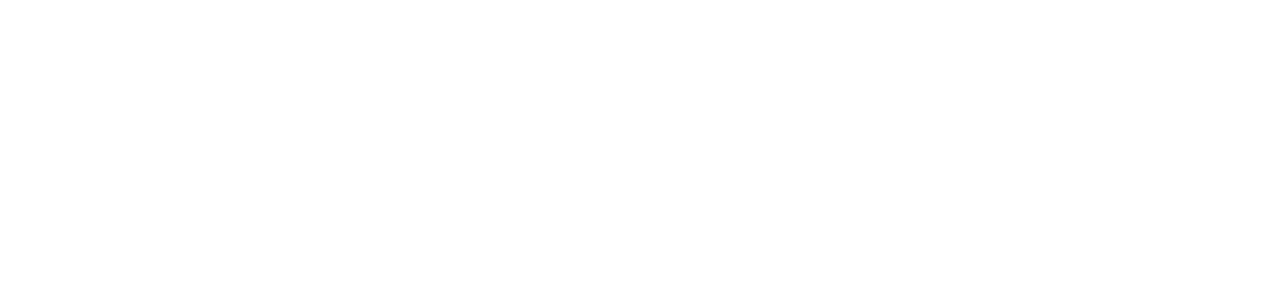
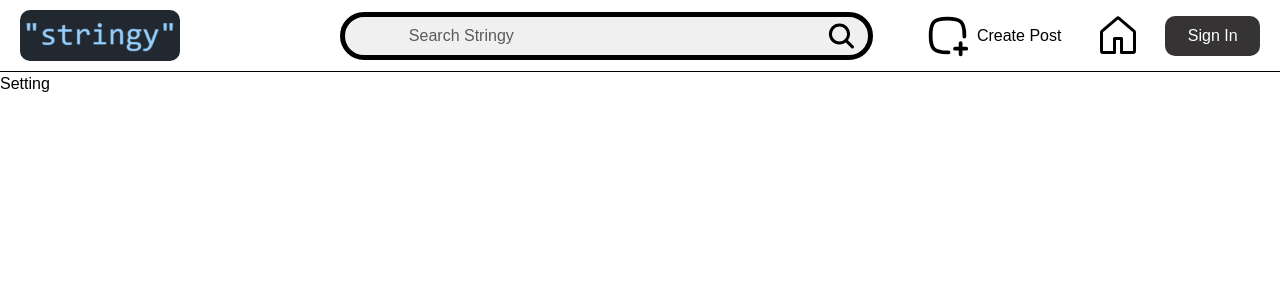
Before and after one commit to MrWinRock/stringy, a React (Create React App) app: page /setting in a window 1280 px wide. Before the commit this address had no page. Shown: the top 300 px of the page. Built offline with nearby package versions, Linux system fonts and the light colour scheme; the HTML template or start-up script is replaced by a standard one.

Commit message:
update: jwt use username, setting

```diff
--- a/package.json
+++ b/package.json
@@ -10,6 +10,7 @@
     "@types/react-dom": "^18.3.0",
     "@types/react-router-dom": "^5.3.3",
     "axios": "^1.7.7",
+    "jwt-decode": "^4.0.0",
     "react": "^18.3.1",
     "react-dom": "^18.3.1",
     "react-icons": "^5.3.0",
@@ -45,6 +46,7 @@
     ]
   },
   "devDependencies": {
+    "@types/jwt-decode": "^3.1.0",
     "@types/node": "^20.3.1",
     "concurrently": "^9.0.1",
     "tailwindcss": "^3.4.11",
--- a/src/App.tsx
+++ b/src/App.tsx
@@ -9,6 +9,7 @@ import ProfilePage from "./presentation/components/pages/ProfilePage";
 
 // For test api call
 import TestAPI from "./TestAPI";
+import SettingPage from "./presentation/components/pages/SettingPage";
 
 const App: React.FC = () => {
   return (
@@ -16,6 +17,7 @@ const App: React.FC = () => {
       <Routes>
         <Route path="/" element={<HomePage />} />
         <Route path="/profile" element={<ProfilePage />} />
+        <Route path="/setting" element={<SettingPage />} />
         <Route path="/testapi" element={<TestAPI />} />
       </Routes>
     </Router>
--- a/src/presentation/components/header/Header.tsx
+++ b/src/presentation/components/header/Header.tsx
@@ -2,6 +2,8 @@
 import React, { useEffect, useState } from "react";
 import { Link } from "react-router-dom";
 import "./Header.css";
+import { decodeToken } from "./../../../utils/authUtil";
+
 // import s_logo from "../../assets/images/s_logo.png";
 import stringy_logo from "../../assets/images/stringy_logo.png";
 
@@ -24,6 +26,14 @@ const Header: React.FC = () => {
     useEffect(() => {
         const signedIn = localStorage.getItem("signedIn") === 'true';
         setIsSignedIn(signedIn);
+    }, []);
+
+    useEffect(() => {
+        const token = localStorage.getItem("token");
+        if (token) {
+            const decodedToken = decodeToken(token);
+            setUsername(decodedToken.username);
+        }
     }, []);
 
     const handleSignIn = () => {
@@ -110,7 +120,7 @@ const Header: React.FC = () => {
                                                 <Link to="/profile" className="dropdown-profile-link"><FaRegUserCircle className="dropdown-images" /> {username}</Link>
                                             </li>
                                             <li className="dropdown-setting">
-                                                <a href="/" className="dropdown-setting-link"><IoSettingsOutline className="dropdown-images" />Settings</a>
+                                                <Link to="/setting" className="dropdown-setting-link"><IoSettingsOutline className="dropdown-images" />Settings</Link>
                                             </li>
                                             <li className="dropdown-signout">
                                                 <button type="button" onClick={handleSignOut} className="dropdown-signout-button">
--- /dev/null
+++ b/src/presentation/components/pages/SettingPage.tsx
@@ -0,0 +1,13 @@
+import Header from "../header/Header";
+import Setting from "../setting/Setting";
+
+const SettingPage: React.FC = () => {
+    return (
+        <>
+            <Header />
+            <Setting />
+        </>
+    );
+}
+
+export default SettingPage;
--- /dev/null
+++ b/src/presentation/components/setting/Setting.tsx
@@ -0,0 +1,9 @@
+const Setting: React.FC = () => {
+    return (
+        <>
+            <div>Setting</div>
+        </>
+    );
+}
+
+export default Setting;
--- /dev/null
+++ b/src/utils/authUtil.ts
@@ -0,0 +1,10 @@
+import { jwtDecode } from "jwt-decode";
+
+export interface DecodedToken {
+  username: string;
+  email: string;
+}
+
+export const decodeToken = (token: string): DecodedToken => {
+  return jwtDecode(token) as DecodedToken;
+};
```
Also changed, not shown: 1 other file (tests, documents, lock files or other folders).
